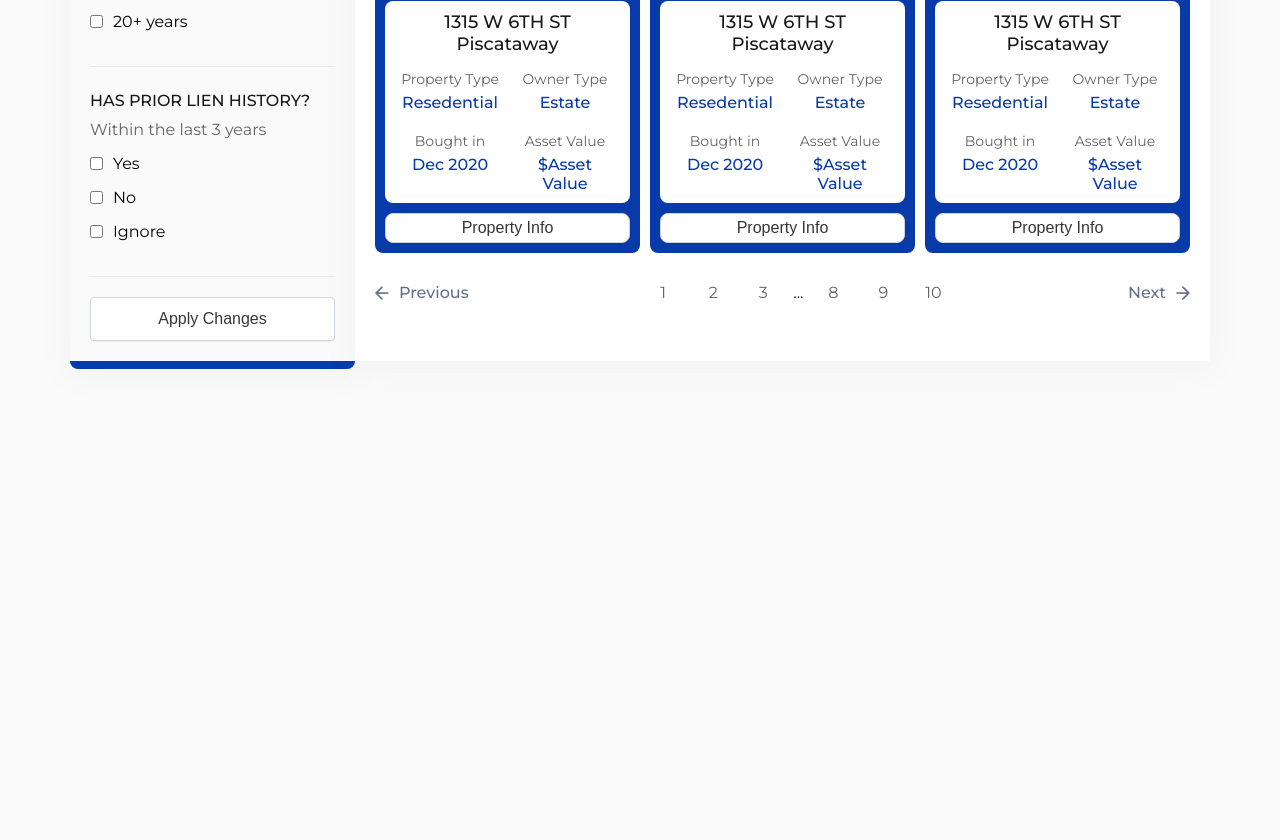
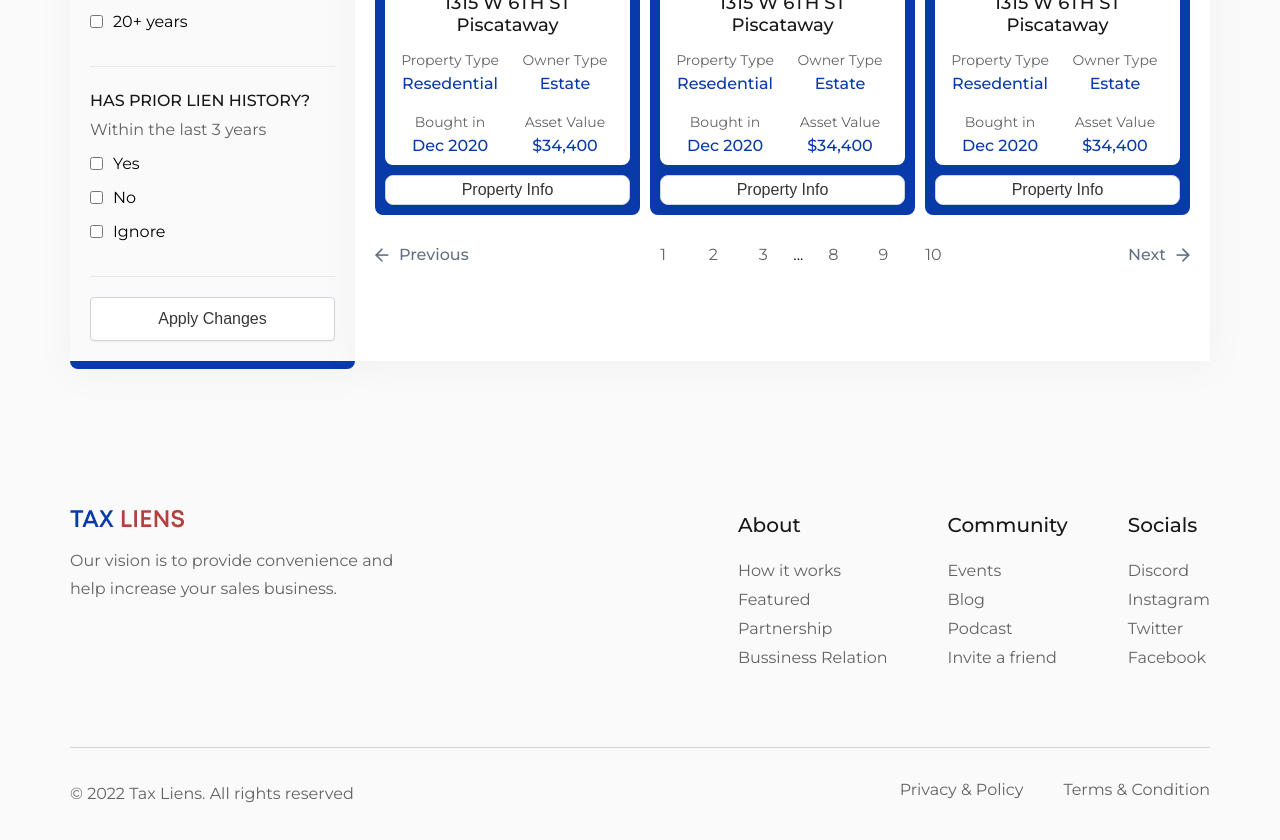
Before and after one commit to sabbirzzaman/tax-lien-next-js, a Next.js app: page / in a window 1280 px wide. Shown: the part 1740-2580 px from the top of the page. Before the commit the page ends 2169 px from the top, so only its background shows below. Built offline with nearby package versions, Linux system fonts and the light colour scheme.

Commit message:
footer added

```diff
--- a/pages/Footer.js
+++ b/pages/Footer.js
@@ -1,7 +1,57 @@
-import React from 'react'
+import React from 'react';
+import styles from '../styles/Footer.module.css';
+import logo from '../images/logo.png';
 
 export default function Footer() {
-  return (
-    <div>Footer</div>
-  )
+    return (
+        <div className={styles.container}>
+            <div className={styles.upperFooter}>
+                <div className={styles.footerLogo}>
+                    <img src={logo.src} alt="logo" />
+                    <p>
+                        Our vision is to provide convenience and help increase
+                        your sales business.
+                    </p>
+                </div>
+
+                <div className={styles.footerLinks}>
+                    <div>
+                        <h3>About</h3>
+
+                        <a href="#">How it works</a>
+                        <a href="#">Featured</a>
+                        <a href="#">Partnership</a>
+                        <a href="#">Bussiness Relation</a>
+                    </div>
+
+                    <div>
+                        <h3>Community</h3>
+
+                        <a href="#">Events</a>
+                        <a href="#">Blog</a>
+                        <a href="#">Podcast</a>
+                        <a href="#">Invite a friend</a>
+                    </div>
+
+                    <div>
+                        <h3>Socials</h3>
+
+                        <a href="#">Discord</a>
+                        <a href="#">Instagram</a>
+                        <a href="#">Twitter</a>
+                        <a href="#">Facebook</a>
+                    </div>
+                </div>
+            </div>
+
+            <div className={styles.copyrightArea}>
+                <p>&copy; 2022 Tax Liens. All rights reserved</p>
+
+                <div className={styles.terms}>
+                  <a href="#">Privacy & Policy</a>
+                  <a href="#">Terms & Condition</a>
+                </div>
+            </div>
+        </div>
+    );
 }
--- a/pages/TaxLiens.js
+++ b/pages/TaxLiens.js
@@ -16,7 +16,7 @@ export default function TaxLiens() {
             propertyType: 'Resedential',
             ownerType: 'Estate',
             boughtIn: 'Dec 2020',
-            assetValue: 'Asset Value',
+            assetValue: '34,400',
             image: map,
         },
         {
@@ -29,7 +29,7 @@ export default function TaxLiens() {
             propertyType: 'Resedential',
             ownerType: 'Estate',
             boughtIn: 'Dec 2020',
-            assetValue: 'Asset Value',
+            assetValue: '34,400',
             image: map,
         },
         {
@@ -42,7 +42,7 @@ export default function TaxLiens() {
             propertyType: 'Resedential',
             ownerType: 'Estate',
             boughtIn: 'Dec 2020',
-            assetValue: 'Asset Value',
+            assetValue: '34,400',
             image: map,
         },
         {
@@ -55,7 +55,7 @@ export default function TaxLiens() {
             propertyType: 'Resedential',
             ownerType: 'Estate',
             boughtIn: 'Dec 2020',
-            assetValue: 'Asset Value',
+            assetValue: '34,400',
             image: map,
         },
         {
@@ -68,7 +68,7 @@ export default function TaxLiens() {
             propertyType: 'Resedential',
             ownerType: 'Estate',
             boughtIn: 'Dec 2020',
-            assetValue: 'Asset Value',
+            assetValue: '34,400',
             image: map,
         },
         {
@@ -81,7 +81,7 @@ export default function TaxLiens() {
             propertyType: 'Resedential',
             ownerType: 'Estate',
             boughtIn: 'Dec 2020',
-            assetValue: 'Asset Value',
+            assetValue: '34,400',
             image: map,
         }
     ];
--- a/pages/index.js
+++ b/pages/index.js
@@ -1,3 +1,4 @@
+import Footer from "./Footer";
 import Header from "./Header";
 import Place from "./Place";
 import Tax from "./Tax";
@@ -8,6 +9,7 @@ export default function Home() {
       <Header />
       <Place />
       <Tax />
+      <Footer />
     </>
   )
 }
--- /dev/null
+++ b/styles/Footer.module.css
@@ -0,0 +1,48 @@
+.container {
+    max-width: 1140px;
+    margin: 0 auto;
+}
+
+.upperFooter {
+    padding: 80px 0;
+}
+
+.copyrightArea {
+    padding: 32px 0;
+}
+
+.upperFooter {
+    display: grid;
+    grid-template-columns: 2fr 5fr;
+    border-bottom: 1px solid rgba(19, 19, 19, 0.16);
+}
+
+.footerLogo img {
+    margin-bottom: 15px;
+}
+
+.footerLinks {
+    display: flex;
+    gap: 60px;
+    justify-content: flex-end;
+
+}
+
+.footerLinks div {
+    display: flex;
+    flex-direction: column;
+    gap: 10px;
+}
+
+.footerLinks h3 {
+    margin-bottom: 10px;
+}
+
+.copyrightArea {
+    display: flex;
+    justify-content: space-between;
+}
+
+.terms a {
+    margin-left: 40px;
+}
```
Also changed, not shown: images/logo.png (added).
